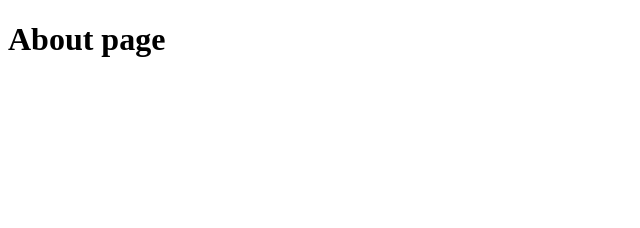
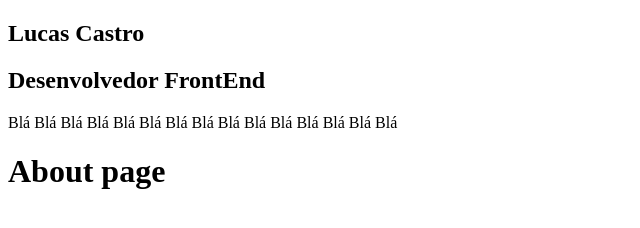
Before and after one commit to lucas-castro-developer/my-professional-blog, a Gatsby site: page /about in a window 1280 px wide. Shown: the whole page, without its empty margins (0-640 px from the left). Built offline with nearby package versions, Linux system fonts and the light colour scheme; Gatsby itself is replaced by a stand-in of ours.

Commit message:
Creating a component and sharing between pages

```diff
--- /dev/null
+++ b/src/components/Profile/index.js
@@ -0,0 +1,11 @@
+import React from "react"
+
+const Profile = () => (
+  <div className="profile-wrapper">
+    <h1>Lucas Castro</h1>
+    <h2>Desenvolvedor FrontEnd</h2>
+    <p>Blá Blá Blá Blá Blá Blá Blá Blá Blá Blá Blá Blá Blá Blá Blá </p>
+  </div>
+)
+
+export default Profile
--- a/src/components/layout.js
+++ b/src/components/layout.js
@@ -7,9 +7,17 @@
 
 import * as React from "react"
 import PropTypes from "prop-types"
+import Profile from "./Profile"
 
 const Layout = ({ children }) => {
-  return <main>{children}</main>
+  return (
+    <>
+      <aside>
+        <Profile />
+      </aside>
+      <main>{children}</main>
+    </>
+  )
 }
 
 Layout.propTypes = {
--- a/src/pages/about.js
+++ b/src/pages/about.js
@@ -1,11 +1,13 @@
 import * as React from "react"
 
 import Layout from "../components/layout"
+import SEO from "../components/seo"
 
 const AboutPage = () => (
-    <Layout>
-        <h1>About page</h1>
-    </Layout>
+  <Layout>
+    <SEO title="About" />
+    <h1>About page</h1>
+  </Layout>
 )
 
 export default AboutPage
```
